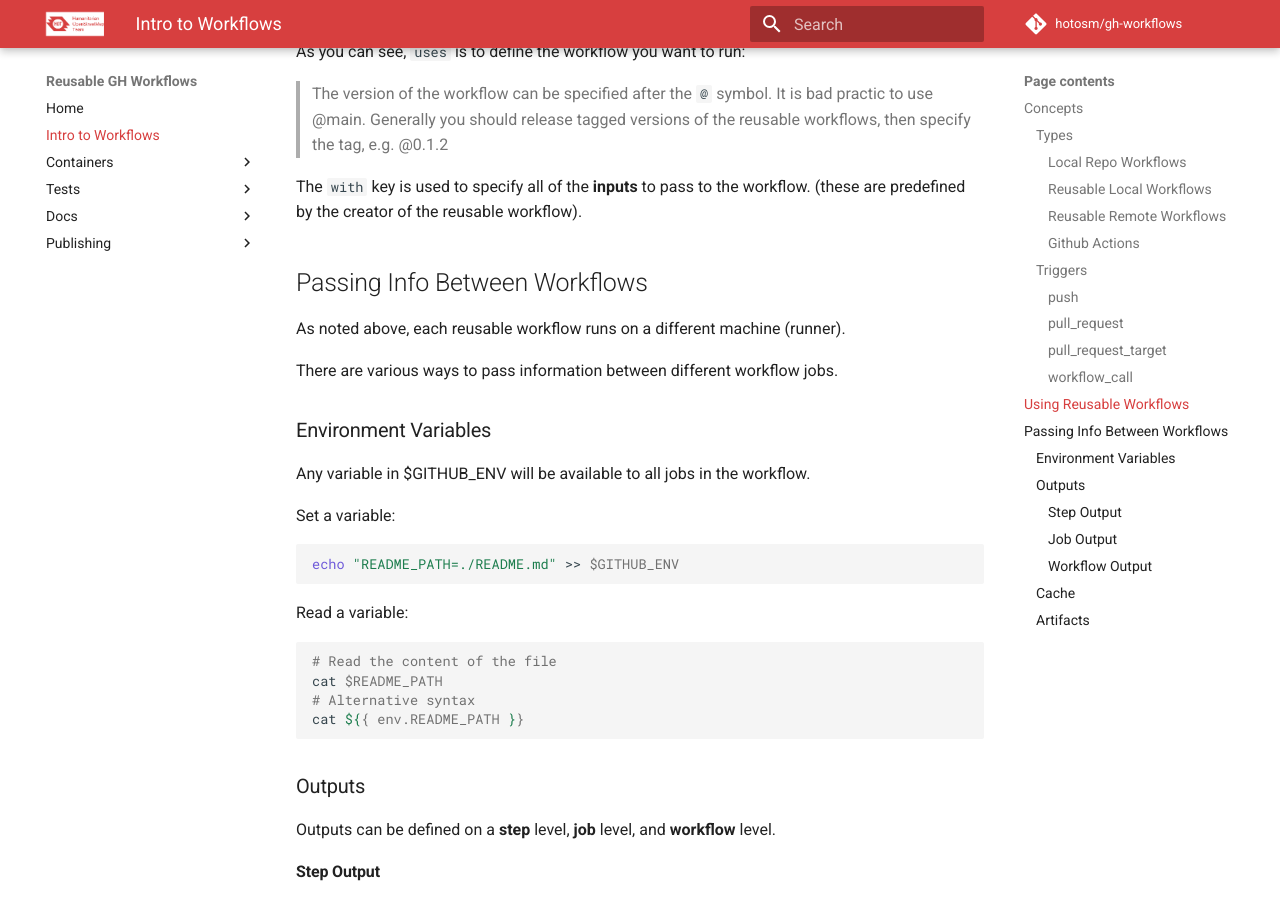
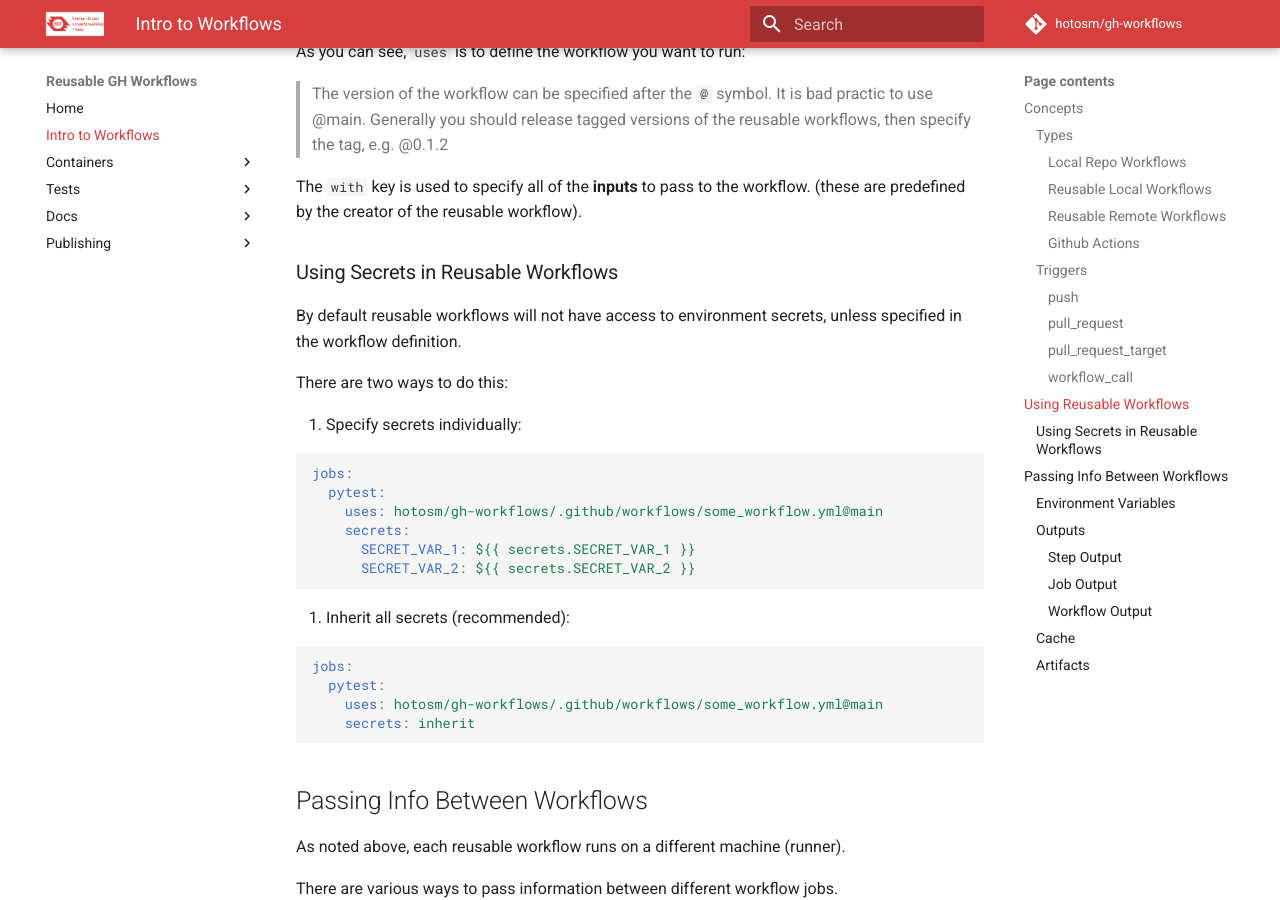
Before and after one commit to hotosm/gh-workflows, an MkDocs documentation site: the page built from docs/intro.md, in a window 1280 px wide and 900 px high, scrolled down 2804 px. Built offline with MkDocs 1.6.1 and Material for MkDocs 9.7.7, drawn with Linux system fonts in a browser that asks for light colours; comment, search, counter and statistics services are not loaded.

Commit message:
docs: info about inheriting secrets

````diff
--- a/docs/intro.md
+++ b/docs/intro.md
@@ -126,6 +126,33 @@ As you can see, `uses` is to define the workflow you want to run:
 
 The `with` key is used to specify all of the **inputs** to pass to the workflow.
 (these are predefined by the creator of the reusable workflow).
+
+### Using Secrets in Reusable Workflows
+
+By default reusable workflows will not have access to environment
+secrets, unless specified in the workflow definition.
+
+There are two ways to do this:
+
+1. Specify secrets individually:
+
+```yaml
+jobs:
+  pytest:
+    uses: hotosm/gh-workflows/.github/workflows/some_workflow.yml@main
+    secrets:
+      SECRET_VAR_1: ${{ secrets.SECRET_VAR_1 }}
+      SECRET_VAR_2: ${{ secrets.SECRET_VAR_2 }}
+```
+
+2. Inherit all secrets (recommended):
+
+```yaml
+jobs:
+  pytest:
+    uses: hotosm/gh-workflows/.github/workflows/some_workflow.yml@main
+    secrets: inherit
+```
 
 ## Passing Info Between Workflows
 
````
Also changed, not shown: docs/test_compose.md (+6 -4 lines).
